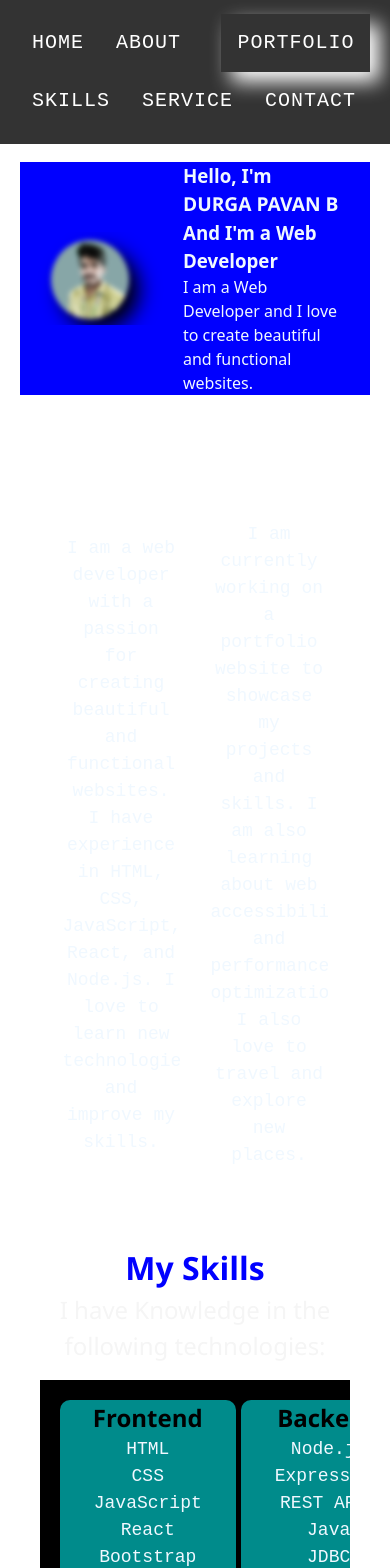
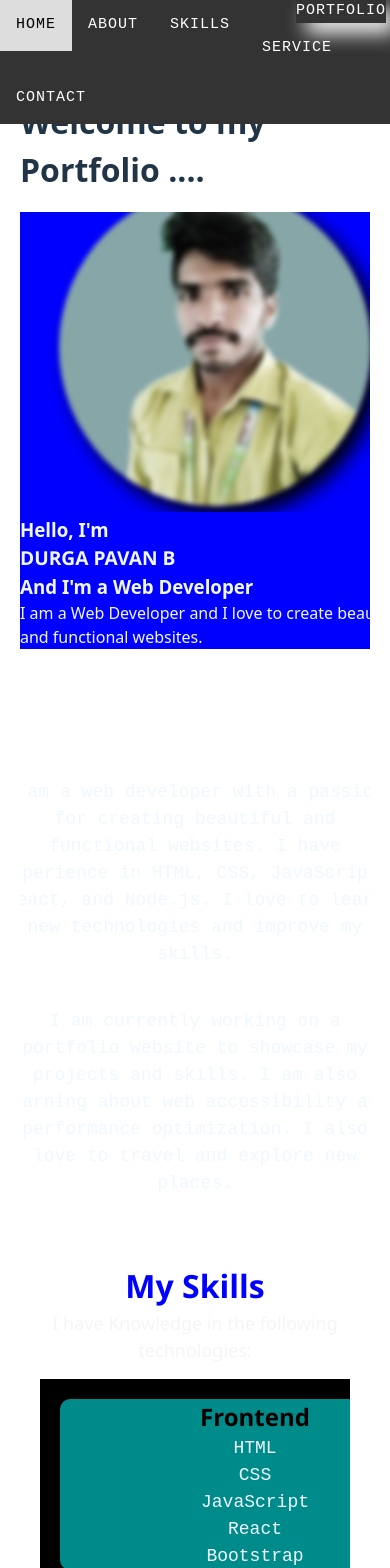
Before and after one commit to PavanMech321/portfolio-2, a React (Vite) app: page / in a window 390 px wide. Shown: the top 1568 px of the page. Built offline with nearby package versions, Linux system fonts and the light colour scheme.

Commit message:
Update App.css

```diff
--- a/src/App.css
+++ b/src/App.css
@@ -1,6 +1,59 @@
+@media screen and (max-width: 768px) {
+  .Navbar{
+    font-size: 15px;
+  }
+  .Navbar .nbp1{
+    font-size: 15px;
+  }
+  .main{
+    margin-top: 20%;
+  }
+  .Home{
+    grid-template-columns: 100vw;
+    margin-top: 5%;
+    height: fit-content;
+  }
+  .logo{
+    width: 80%;
+    height: auto;
+    margin-left: 10%;
+    margin-top: -5%;
+  }
+  .About .para{
+    grid-template-columns: 100vw;
+    margin-top: 5%;
+  }
+  .Skills .sp1{
+    font-size: large;
+  }
+  .Skills .skill{
+    grid-template-columns: 100vw;
+    margin-top: 5%;
+  }
+  .Service .sp2{
+    font-size: large;
+  }
+  .Service .service{
+    grid-template-columns: 100vw;
+    margin-top: 5%;
+  }
+  .Contact .contact{
+    grid-template-columns: 100vw;
+    margin-top: 5%;
+  }
+  .Footer .social{
+    grid-template-columns: 100vw;
+    margin-top: 5%;
+  }
+}
+
+
+
+
+
 body{
   width: 100vw;
-   margin: 0;
+  margin: 0;
   display: flex;
   place-items: center;
 }
@@ -9,13 +62,13 @@ body{
   overflow: hidden;
   position: fixed;
   top: 0px;
-  width: 100%;
+  width: 100vw;
   z-index: 1;
   font-family: 'Courier New', Courier, monospace;
-  font-size: 20px;
+  font-size: 16px;
   color: white;
   text-align: center;
-  padding: 14px 16px;
+/*   padding: 14px 16px; */
   text-decoration: none;
   text-transform: uppercase;
   word-spacing: normal;
@@ -25,10 +78,10 @@ body{
 .Navbar .nbp1{
   margin-right: 1%;
   float: right;
-  display: block;
+/*   display: block; */
   color: white;
   text-align: center;
-  padding: 14px 16px;
+/*   padding: 14px 16px; */
   text-decoration: none;
   word-spacing: normal;
   /* margin-top: -0.1%; */
@@ -372,3 +425,67 @@ textarea:hover{
   background-color: whitesmoke;
   border-radius: 10px;
 }
+
+
+
+
+
+
+
+@media screen and (max-width: 1400px) {
+  .Navbar{
+    font-size: 15px;
+  }
+  .Navbar .nbp1{
+    font-size: 15px;
+  }
+  .main{
+    margin-top: 20%;
+  }
+  .Home{
+    grid-template-columns: 100vw;
+    margin-top: 5%;
+    height: fit-content;
+  }
+  .logo{
+    width: 80%;
+    height: auto;
+    margin-left: 10%;
+    margin-top: -5%;
+  }
+  .About .para{
+    grid-template-columns: 100vw;
+    margin-top: 5%;
+  }
+  .Skills .sp1{
+    font-size: large;
+  }
+  .Skills .skill{
+    grid-template-columns: 100vw;
+    margin-top: 5%;
+  }
+  .Service .sp2{
+    font-size: large;
+  }
+  .Service .service{
+    grid-template-columns: 100vw;
+    margin-top: 5%;
+  }
+  .Contact .contact{
+    grid-template-columns: 100vw;
+    margin-top: 5%;
+  }
+  .Footer .social{
+    grid-template-columns: 100vw;
+    margin-top: 5%;
+  }
+  .Footer .social a{
+    font-size: large;
+  }
+  .Footer .social h5{
+    font-size: large;
+  }
+  .Footer .fp1{
+    font-size: large;
+  }
+}
```
